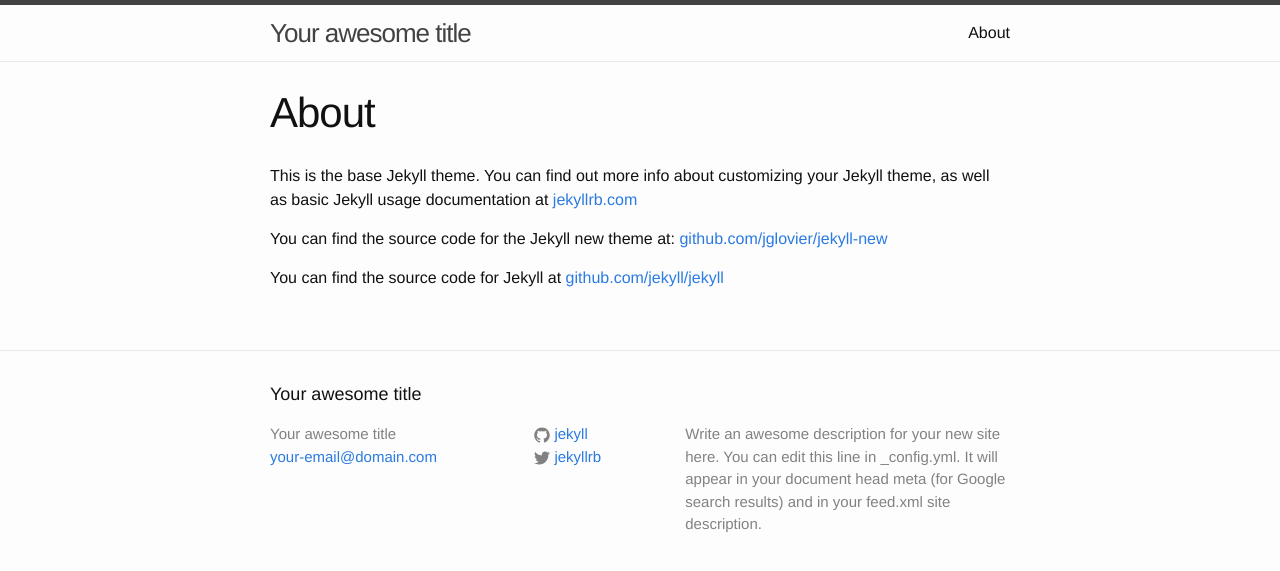
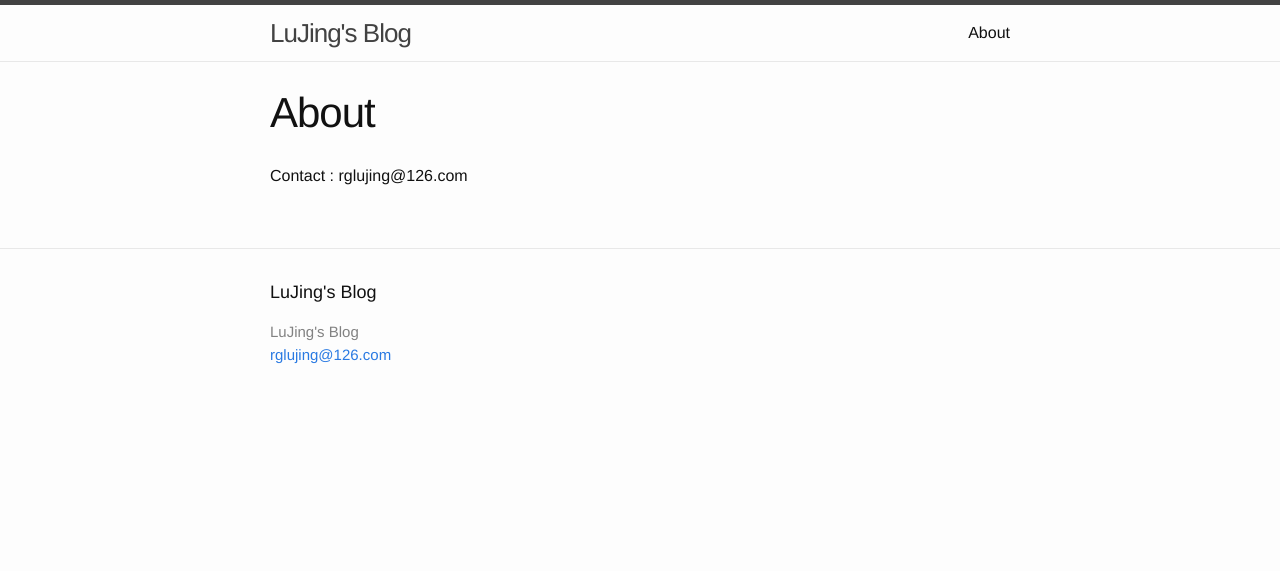
Before and after one commit to rglujing/rglujing.github.io, a Jekyll site: the page built from about.md, in a window 1280 px wide. Shown: the top 571 px of the page. Built offline with Jekyll 4.4.1, drawn with Linux system fonts in a browser that asks for light colours.

Commit message:
delete things

```diff
--- a/_config.yml
+++ b/_config.yml
@@ -1,14 +1,9 @@
 # Site settings
-title: Your awesome title
-email: your-email@domain.com
-description: > # this means to ignore newlines until "baseurl:"
-  Write an awesome description for your new site here. You can edit this
-  line in _config.yml. It will appear in your document head meta (for
-  Google search results) and in your feed.xml site description.
+title: LuJing's Blog
+email: rglujing@126.com
+description: ""
 baseurl: "" # the subpath of your site, e.g. /blog/
 url: "http://yourdomain.com" # the base hostname & protocol for your site
-twitter_username: jekyllrb
-github_username:  jekyll
 
 # Build settings
 markdown: kramdown
--- a/about.md
+++ b/about.md
@@ -3,9 +3,4 @@
 title: About
 permalink: /about/
 ---
-
-This is the base Jekyll theme. You can find out more info about customizing your Jekyll theme, as well as basic Jekyll usage documentation at [jekyllrb.com](http://jekyllrb.com/)
-
-You can find the source code for the Jekyll new theme at: [github.com/jglovier/jekyll-new](https://github.com/jglovier/jekyll-new)
-
-You can find the source code for Jekyll at [github.com/jekyll/jekyll](https://github.com/jekyll/jekyll)
+   Contact : rglujing@126.com
```
